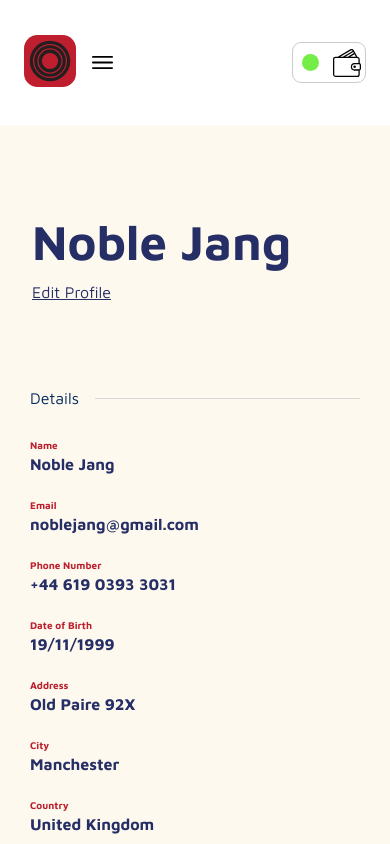
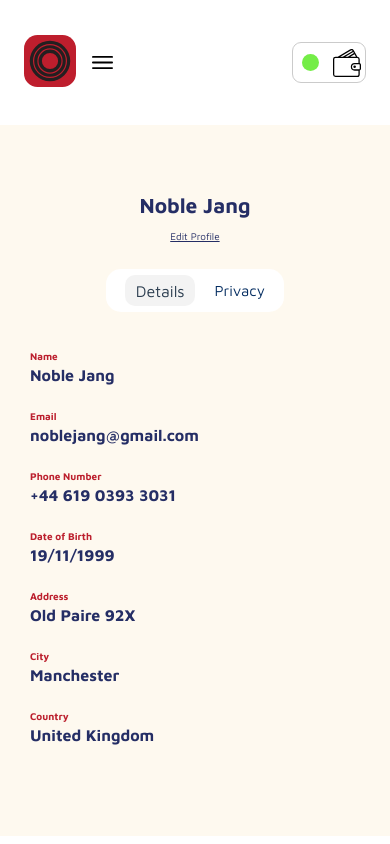
Before and after one commit to ohreee/pool-frontend, a Vue app: page /settings in a window 390 px wide. Shown: the top 844 px of the page. Built offline with nearby package versions, Linux system fonts and the light colour scheme.

Commit message:
added profile toggle

```diff
--- a/src/views/Profile.vue
+++ b/src/views/Profile.vue
@@ -11,6 +11,30 @@
               Edit Profile
             </u>
           </p>
+        </div>
+      </div>
+      <div class="profile-mobile-toggle">
+        <div class="profile-mobile-toggler-container">
+          <div
+            @click="toggleView"
+            :class="
+              isDetailsSelected
+                ? 'profile-mobile-details-active'
+                : 'profile-mobile-details'
+            "
+          >
+            Details
+          </div>
+          <div
+            @click="toggleView"
+            :class="
+              !isDetailsSelected
+                ? 'profile-mobile-privacy-active'
+                : 'profile-mobile-privacy'
+            "
+          >
+            Privacy
+          </div>
         </div>
       </div>
       <div class="ohr-row">
@@ -57,7 +81,9 @@
         <div class="ohr-col-1 ohr-h-center ohr-profile-divider-container">
           <div class="ohr-profile-divider"></div>
         </div>
-        <div class="ohr-col-4 ohr-col-lg-6 ohr-col-md-12">
+        <div
+          class="ohr-col-4 ohr-col-lg-6 ohr-col-md-12 profile-desktop-privacy"
+        >
           <div class="ohr-profile-heading">
             <p>Privacy</p>
             <div></div>
@@ -67,7 +93,7 @@
               <div class="ohr-privacy-element">
                 <h5>Account 2FA Protection</h5>
                 <div>
-                      <ohr-toggle :checked="true"/>
+                  <ohr-toggle :checked="true" />
                 </div>
               </div>
               <div class="ohr-privacy-element">
@@ -85,9 +111,20 @@
 </template>
 
 <script>
-import OhrToggle from '../components/common/OhrToggle.vue';
+import OhrToggle from "../components/common/OhrToggle.vue";
 export default {
-  components: { OhrToggle },};
+  components: { OhrToggle },
+  data() {
+    return {
+      isDetailsSelected: true,
+    };
+  },
+  methods: {
+      toggleView(){
+          this.isDetailsSelected = !this.isDetailsSelected
+      }
+  }
+};
 </script>
 
 <style lang="sass" scoped>
@@ -149,7 +186,50 @@ export default {
         p
             color: #252E65
             font-size: 12px
+
+.profile-mobile-toggle
+    width: 100%
+    margin-bottom: 32px
+    display: none
+.profile-mobile-toggler-container
+    display: flex
+    background-color: #FFFFFF
+    height: 43px
+    width: 178px
+    margin: 0 auto
+    border-radius: 15px
+    align-items: center
+    justify-content: space-evenly
+    .profile-mobile-details, .profile-mobile-privacy
+        color: #032C60
+        cursor: pointer
+        font-size: 15px
+    .profile-mobile-details-active, .profile-mobile-privacy-active
+        background-color: #F3F3F3
+        border-radius: 10px
+        height: 31px
+        display: flex
+        justify-content: center
+        align-items: center
+        cursor: pointer
+        min-width: 70px
 @media only screen and (max-width: 992px)
     .ohr-profile-divider-container
         display: none
+@media only screen and (max-width: 768px)
+    .profile-desktop-privacy
+        display: none !important
+    .ohr-profile-heading
+        display: none !important
+    .ohr-profile-user-name
+        margin-bottom: 19px !important
+        margin-top: 0px !important
+        h1
+            text-align: center
+            font-size: 21px
+        p
+            text-align: center
+            font-size: 10px
+    .profile-mobile-toggle
+        display: block !important
 </style>
```
Lines whose indentation alone changed are shown as unchanged.
